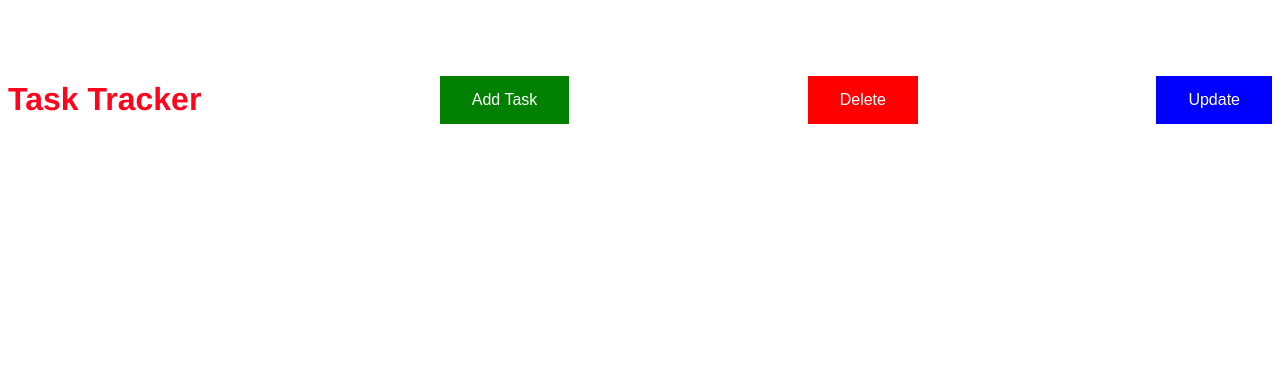
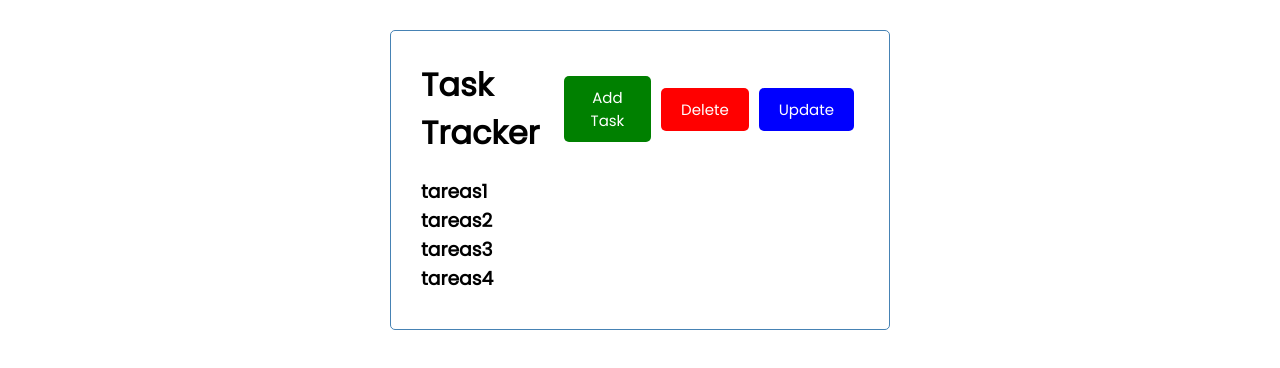
Before and after one commit to EdwinJSM/git-vue, a Vue app: page / in a window 1280 px wide. Shown: the top 368 px of the page. Built offline with nearby package versions, Linux system fonts and the light colour scheme.

Commit message:
Nuevo componente tasks

```diff
--- a/src/App.vue
+++ b/src/App.vue
@@ -1,37 +1,105 @@
 <template>
    <div class="container">
  <HeaderHeader title="Task Tracker"/>
+  <TasksTasks :Tasks="Tasks"/>
    </div>
 </template>
 
 <script>
 import HeaderHeader from './components/HeaderHeader.vue';
+import TasksTasks from './components/TasksTasks.vue';
 
 export default {
   name: 'App',
   components: {
-  HeaderHeader
+  HeaderHeader,
+  TasksTasks
+
+  },
+  data(){
+    return{
+      Tasks: []
+    }
+},
+  created(){
+    this.Tasks =[
+    {
+      id: 1,
+      text: 'tareas1',
+      day: 'december 25 at 9:00pm',
+      reminder: true,
+    },
+    {
+      id: 2,
+      text: 'tareas2',
+      day: 'december 25 at 9:00pm',
+      reminder: true,
+    },
+    {
+      id: 3,
+      text: 'tareas3',
+      day: 'december 25 at 9:00pm',
+      reminder: true,
+    },
+    {
+      id: 4,
+      text: 'tareas4',
+      day: 'december 25 at 9:00pm',
+      reminder: true,
+    },
+    ]
   },
 }
+
 </script>
 
 <style>
-#app {
-  font-family: Avenir, Helvetica, Arial, sans-serif;
-  -webkit-font-smoothing: antialiased;
-  -moz-osx-font-smoothing: grayscale;
-  text-align: center;
-  color: #ff041d;
-  margin-top: 60px;
+@import url('https://fonts.googleapis.com/css2?family=Poppins:wght@300;400&display=swap');
+
+* {
+  box-sizing: border-box;
+  margin: 0;
+  padding: 0;
 }
+
+body {
+  font-family: 'Poppins', sans-serif;
+}
+
+.container {
+  max-width: 500px;
+  margin: 30px auto;
+  overflow: auto;
+  min-height: 300px;
+  border: 1px solid steelblue;
+  padding: 30px;
+  border-radius: 5px;
+}
+
 .btn {
-  background-color: #4CAF50; /* Green */
+  display: inline-block;
+  background: #000;
+  color: #fff;
   border: none;
-  color: white;
-  padding: 15px 32px;
-  text-align: center;
+  padding: 10px 20px;
+  margin: 5px;
+  border-radius: 5px;
+  cursor: pointer;
   text-decoration: none;
-  display: inline-block;
-  font-size: 16px;
+  font-size: 15px;
+  font-family: inherit;
+}
+
+.btn:focus {
+  outline: none;
+}
+
+.btn:active {
+  transform: scale(0.98);
+}
+
+.btn-block {
+  display: block;
+  width: 100%;
 }
 </style>
--- a/src/components/ButtonButton.vue
+++ b/src/components/ButtonButton.vue
@@ -1,5 +1,5 @@
 <template>
-<button :style="{background: color}" class="btn">{{text}}</button>
+<button @click="onClick()" :style="{background: color}" class="btn">{{text}}</button>
 </template>
 
 <script>
@@ -8,6 +8,11 @@ export default {
     props: {
         text: String,
         color: String
-    }
+    },
+    methods: {
+        onclick(){
+            console.log('click')
+    },
+}
 }
 </script>
--- /dev/null
+++ b/src/components/TasksTasks.vue
@@ -0,0 +1,14 @@
+<template>
+<div :key="Tasks.id" v-for="Tasks in Tasks">
+    <h3>{{ Tasks.text }}</h3>
+</div>
+</template>
+
+<script>
+export default{
+    name: 'TasksTasks',
+    props :{
+        Tasks: Array,
+    }
+}
+</script>
```
Also changed, not shown: src/components/HelloWorld.vue (deleted, +0 -58 lines).
